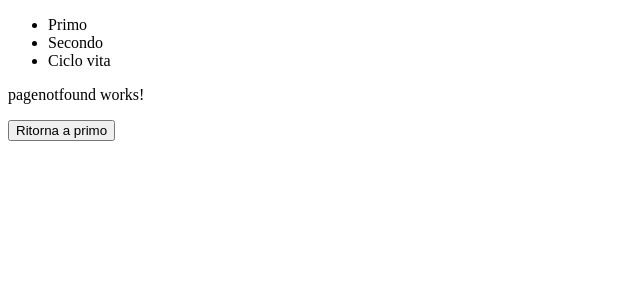
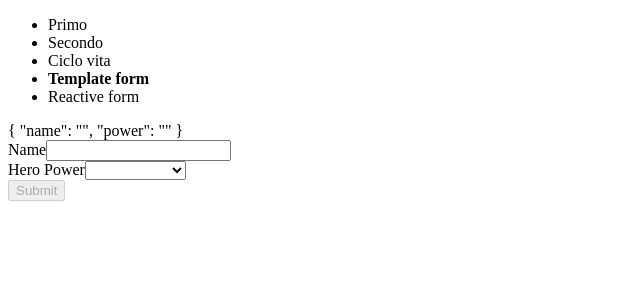
Before and after one commit to Facco99/DemoBergamo, an Angular app: page /template-form in a window 1280 px wide. Shown: the top 300 px of the page, without its empty margins (0-640 px from the left). Built offline with nearby package versions, Linux system fonts and the light colour scheme.

Commit message:
uso delle form

```diff
--- a/src/app/app-routing.module.ts
+++ b/src/app/app-routing.module.ts
@@ -5,11 +5,15 @@
 import { CiclovitaComponent } from './ciclovita/ciclovita.component';
 import { PagenotfoundComponent } from './pagenotfound/pagenotfound.component';
 import { MyRoutGuardService } from './my-rout-guard.service';
+import { TemplateFormComponent } from './template-form/template-form.component';
+import { ReactiveFormComponent } from './reactive-form/reactive-form.component';
 
 const appRoutes: Routes = [
     { path: 'primo', component: PrimoComponent, data: {title:"Primo"} },
     { path: 'secondo', component: SecondoComponent, canActivate: [MyRoutGuardService] },
     { path: 'ciclo-vita', component: CiclovitaComponent },
+    { path: 'template-form', component: TemplateFormComponent },
+    { path: 'reactive-form', component: ReactiveFormComponent },
     { path:'', redirectTo: '/primo', pathMatch:'full'},
     { path: '**', component: PagenotfoundComponent},
   ];
--- a/src/app/menu/menu.component.html
+++ b/src/app/menu/menu.component.html
@@ -2,4 +2,6 @@
     <li routerLink="/primo" routerLinkActive="active">Primo</li>
     <li routerLink="/secondo" routerLinkActive="active">Secondo</li>
     <li routerLink="/ciclo-vita" routerLinkActive="active">Ciclo vita</li>
+    <li routerLink="/template-form" routerLinkActive="active">Template form</li>
+    <li routerLink="/reactive-form" routerLinkActive="active">Reactive form</li>
 </ul>
--- /dev/null
+++ b/src/app/reactive-form/reactive-form.component.html
@@ -0,0 +1,23 @@
+<form [formGroup]="heroForm">
+    <p>Form value: {{ heroForm.value | json }}</p>
+
+    <div>
+
+        <label for="name">Name</label>
+
+        <input type="text" id="name" required formControlName="name">
+    </div>
+
+    <div>
+
+        <label for="power">Hero Power</label>
+
+        <select id="power" required formControlName="name">
+            <option *ngFor="let pow of powers" [value]="pow">{{pow}}</option>
+
+      </select>
+    </div>
+
+    <button type="submit" [disabled]="!heroForm.form.valid">Submit</button>
+
+</form>
--- /dev/null
+++ b/src/app/reactive-form/reactive-form.component.ts
@@ -0,0 +1,25 @@
+import { Component, OnInit } from '@angular/core';
+import { FormGroup, FormControl, FormBuilder } from '@angular/forms';
+
+@Component({
+  selector: 'app-reactive-form',
+  templateUrl: './reactive-form.component.html',
+  styleUrls: ['./reactive-form.component.scss']
+})
+export class ReactiveFormComponent implements OnInit {
+
+  powers:string[] = ['superforza','supervelocita','volare'];
+
+  heroForm:FormGroup
+
+  constructor(private fb:FormBuilder) {
+    this.heroForm=fb.group({
+      name: '',
+      power: null
+    });
+  }
+
+  ngOnInit(): void {
+  }
+
+}
--- /dev/null
+++ b/src/app/template-form/template-form.component.html
@@ -0,0 +1,30 @@
+<form #heroForm="ngForm" (ngSubmit)="aggiungiEroe(); heroForm.reset();">
+
+    {{heroForm.form.value | json}}
+
+    <div>
+
+        <label for="name">Name</label>
+
+        <input type="text" id="name" required required [(ngModel)]="model.name" name="name" #nameControl="ngModel">
+        <p *ngIf="nameControl.invalid && nameControl.dirty">Campo nome obbligatorio!</p>
+    </div>
+
+    <div>
+
+        <label for="power">Hero Power</label>
+
+        <select id="power" required required [(ngModel)]="model.power" name="power" #powerControl="ngModel">
+
+            <option value="vuoto"></option>
+            <option *ngFor="let pow of powers" [value]="pow">{{pow}}</option>
+
+      </select>
+        <p *ngIf="powerControl.invalid && powerControl.dirty">Campo power obbligatorio!</p>
+    </div>
+
+    <button type="submit" [disabled]="!heroForm.form.valid">Submit</button>
+
+    <p *ngFor="let hero of heroList">{{hero.name}} - {{hero.power}}</p>
+
+</form>
--- /dev/null
+++ b/src/app/template-form/template-form.component.scss
@@ -0,0 +1,3 @@
+.ng-invalid.ng-dirty:not(form) {
+    border: 1px solid red;
+}
--- /dev/null
+++ b/src/app/template-form/template-form.component.ts
@@ -0,0 +1,31 @@
+import { Component, OnInit } from '@angular/core';
+
+@Component({
+  selector: 'app-template-form',
+  templateUrl: './template-form.component.html',
+  styleUrls: ['./template-form.component.scss']
+})
+export class TemplateFormComponent implements OnInit {
+
+  powers:string[] = ['superforza','supervelocita','volare'];
+
+  constructor() { }
+
+  heroList:{name:string, power:string}[]=[];
+
+  model:{name:string, power:string} = {
+    name: '',
+    power:''
+  }
+
+  ngOnInit(): void {
+  }
+
+  aggiungiEroe(){
+    this.heroList.push({
+      name: this.model.name,
+      power: this.model.power
+    });
+  }
+
+}
```
Also changed, not shown: src/app/app.module.ts (+7 -2 lines), src/app/reactive-form/reactive-form.component.scss (added), 2 other files (tests, documents, lock files or other folders).
